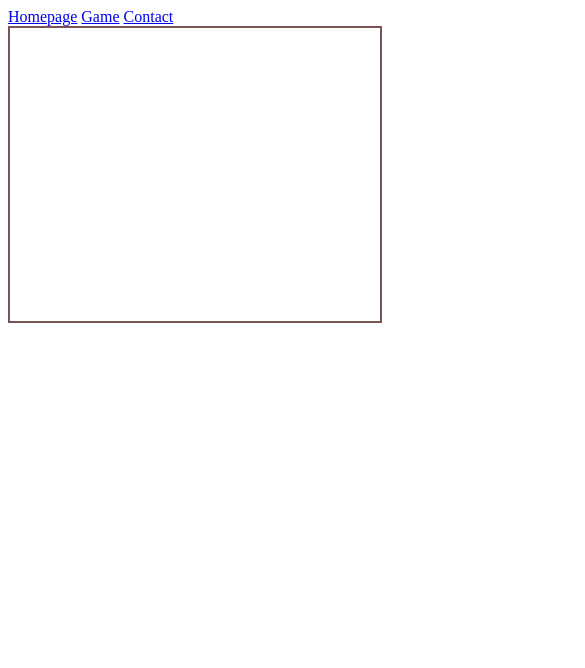
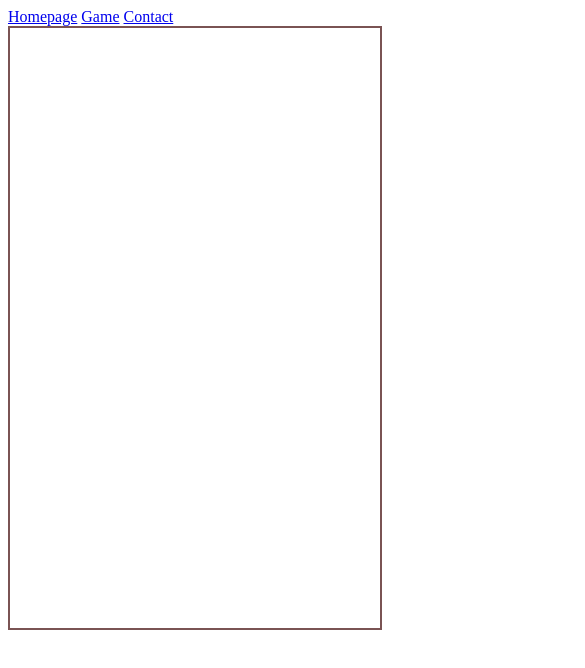
Before and after one commit to FrugGit/O2-Peliprojekti, a plain HTML site: page frontend/gamepage.html in a window 390 px wide. Shown: the top 668 px of the page, 585 px wide, since content can reach past the window. Drawn offline with Linux system fonts and the light colour scheme.

Commit message:
game.js: added canvas, added createPlayer function, play function.

```diff
--- a/frontend/game.js
+++ b/frontend/game.js
@@ -1,22 +1,42 @@
-const canvas = document.getElementById("game-canvas");
-const context = canvas.getContext("2d");
+const createCanvasOn = (parentID, width, height) => {
+    const parentElement = document.getElementById(parentID);
+    const canvas = document.createElement("canvas");
+    canvas.width = width
+    canvas.height = height
+    parentElement.appendChild(canvas);
+    return canvas
+};
 
-// Pelin sisäinen resoluutio:
-const GAME_WIDTH = 800;
-const GAME_HEIGHT = 600;
-canvas.width = GAME_WIDTH;
-canvas.height = GAME_HEIGHT;
-
-// Peli-ikkunan skaalautuvuuden funktio:
-function resizeGameWindow() {
-  const scaleX = window.innerWidth / GAME_WIDTH;
-  const scaleY = window.innerHeight / GAME_HEIGHT;
-  const scale = Math.min(scaleX, scaleY, 1); // Remove ", 1" to allow upscaling
-
-  canvas.style.width = `${GAME_WIDTH * scale}px`;
-  canvas.style.height = `${GAME_HEIGHT * scale}px`;
+const createPlayer = () => {
+    // nuolinäppäinten painallusten eventit, nämä pitää saada liikuttamaan pelaajaa
+    const move = (event) => {
+    if (event.code === 'ArrowLeft') {
+        console.log('going left')
+        return 'left'
+    }
+    if (event.code === 'ArrowRight') {
+        console.log('going right')
+        return 'right'
+    }
+    }
+  // placeholder pelaajalle, sille pitää vielä tehdä oma "fyysinen" olemus
+    const player = document.createElement('div')
+    player.id = "game-player"
+    document.addEventListener('keydown', move)
+    return player
 }
 
-// Tällä ylempi resize ajetaan aina sivun avautuessa ja kun selainikkunan kokoa muutetaan
-window.addEventListener("resize", resizeGameWindow);
-resizeGameWindow();
+// game loop täällä
+const play = () => {
+    // pelataan pelii
+    const canvas = createCanvasOn(
+        "game-container",
+        800,
+        600
+    )
+    const context = canvas.getContext('2d') // tätä pitää jossain vielä referoida?
+    const player = createPlayer()
+    canvas.appendChild(player)
+}
+
+play()
--- a/frontend/gamepage.html
+++ b/frontend/gamepage.html
@@ -1,4 +1,5 @@
 <!doctype html>
+<html lang="en">
   <head>
     <meta charset="UTF-8" />
     <meta name="viewport" content="width=device-width, initial-scale=1.0" />
@@ -15,6 +16,6 @@
       <a href="contactpage.html">Contact</a>
     </nav>
     <div id="game-container">
-    <canvas id="game-canvas"></canvas>
     </div>
   </body>
+</html>
--- a/frontend/styles.css
+++ b/frontend/styles.css
@@ -4,5 +4,6 @@
 }
 
 #game-canvas {
-    display: block;
+    display: flexbox;
+
 }
```
Lines whose indentation alone changed are shown as unchanged.
